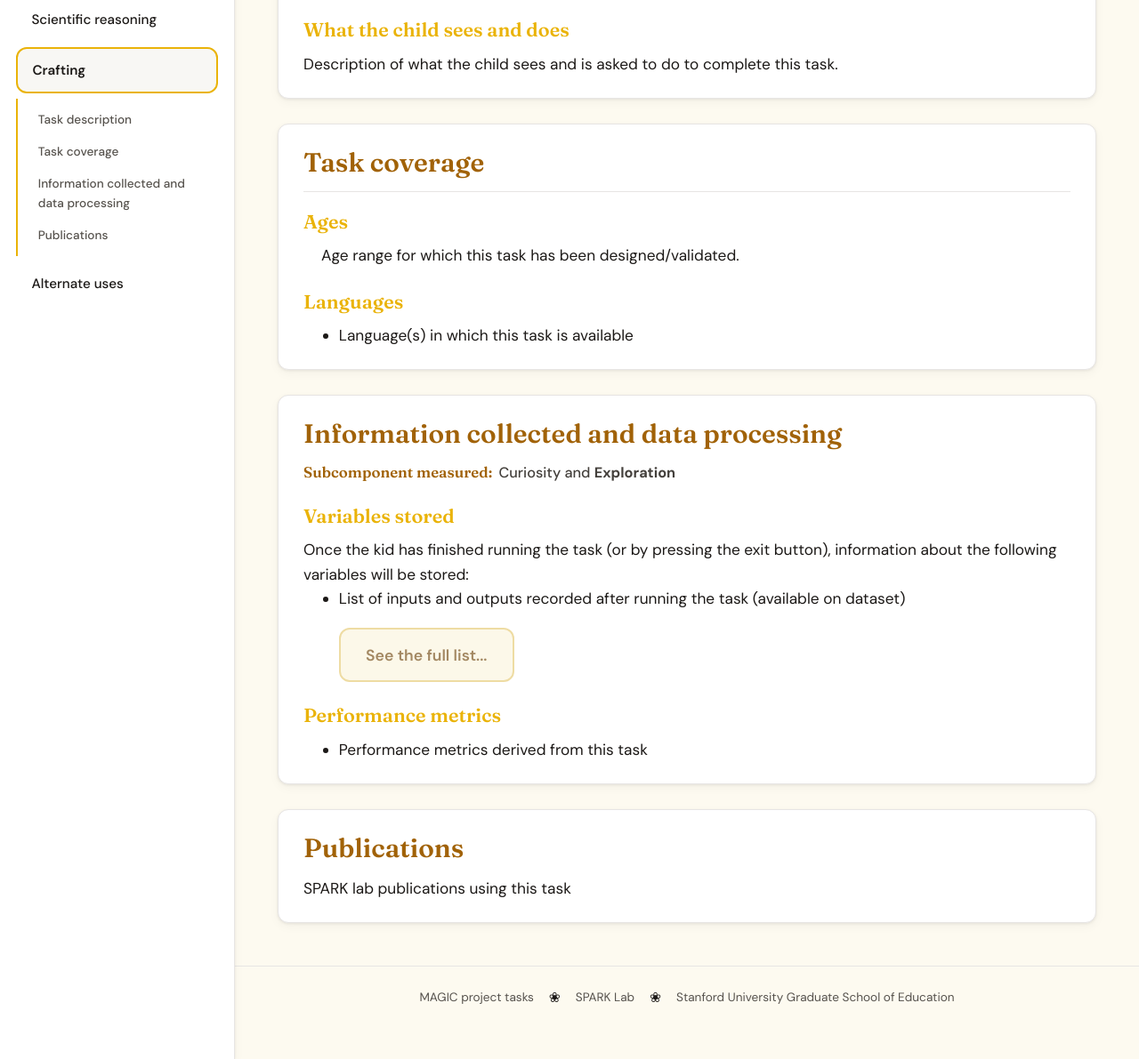
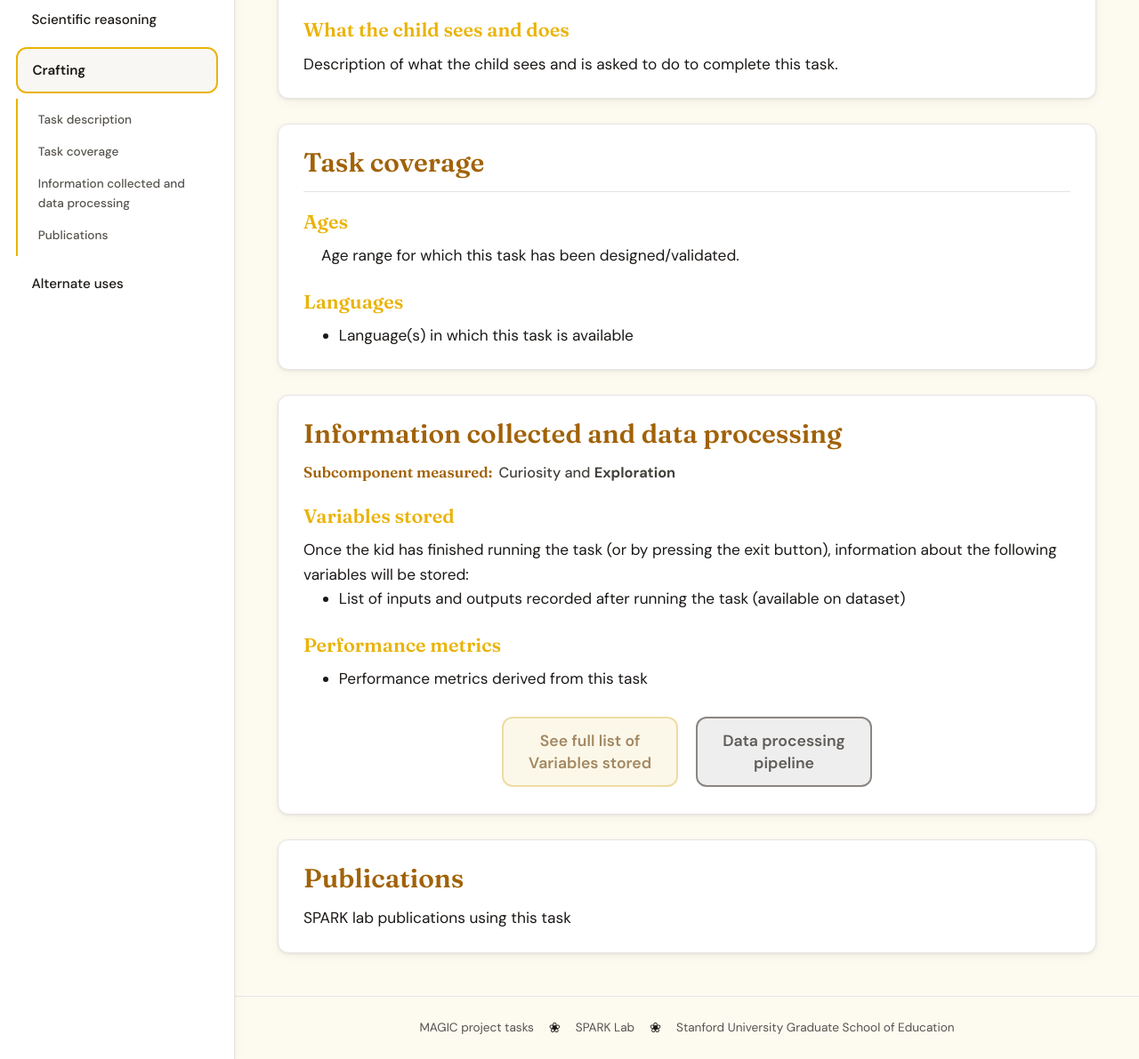
Before and after one commit to obradovic-spark/obradovic-spark.github.io, a Jekyll site: the page built from pages/crafting.md, in a window 1280 px wide and 1400 px high, scrolled down 483 px, cut to the strip 209-1400 px from the top of the window. Shown: the whole strip at 89% size. Built offline with Jekyll 4.4.1, drawn with Linux system fonts in a browser that asks for light colours.

Commit message:
Add: a second button to direct to the data pipeline

```diff
--- a/_includes/task-report.html
+++ b/_includes/task-report.html
@@ -77,18 +77,27 @@
     <div class="report-body report-body--indexed">
       {% include _includes/helpers/tagged-markdown.html text=include.variables_recorded %}
     </div>
-    <div class="variables-sheet">
+
+    <h3 class="report-subheading">Performance metrics</h3>
+    <div class="report-body report-body--indexed">
+      {% include _includes/helpers/tagged-markdown.html text=include.performance_metrics %}
+    </div>
+
+    <div class="info-section-links">
       <a class="variables-sheet-btn"
          href="{{ '/coming-soon/' | relative_url }}"
          target="_blank"
          rel="noopener noreferrer">
-        See the full list...
+        <span class="variables-sheet-btn-line">See full list of</span>
+        <span class="variables-sheet-btn-line">Variables stored</span>
       </a>
-    </div>
-
-    <h3 class="report-subheading">Performance metrics</h3>
-    <div class="report-body report-body--indexed">
-      {% include _includes/helpers/tagged-markdown.html text=include.performance_metrics %}
+      <a class="pipeline-link-btn"
+         href="{{ '/coming-soon/' | relative_url }}"
+         target="_blank"
+         rel="noopener noreferrer">
+        <span class="pipeline-link-btn-line">Data processing</span>
+        <span class="pipeline-link-btn-line">pipeline</span>
+      </a>
     </div>
   </section>
 
--- a/assets/css/magic.css
+++ b/assets/css/magic.css
@@ -591,29 +591,44 @@ body[data-active-task="alternate-uses"] {
   border-radius: 0 0.5rem 0.5rem 0;
 }
 
-.variables-sheet {
+.info-section-links {
   display: flex;
-  justify-content: flex-start;
-  margin: 1.15rem 0 0.35rem;
-  padding-left: 2.5rem;
+  flex-wrap: wrap;
+  align-items: center;
+  justify-content: center;
+  gap: 1rem 1.25rem;
+  margin: 1.75rem 0 0.35rem;
+}
+
+.variables-sheet-btn,
+.pipeline-link-btn {
+  display: inline-flex;
+  flex-direction: column;
+  align-items: center;
+  justify-content: center;
+  gap: 0.15rem;
+  padding: 0.9rem 1.75rem;
+  border-radius: var(--radius);
+  font-family: inherit;
+  font-size: 1.1rem;
+  font-weight: 600;
+  line-height: 1.25;
+  text-align: center;
+  text-decoration: none;
+  cursor: pointer;
+  transition: opacity 0.15s ease, background 0.15s ease, border-color 0.15s ease, color 0.15s ease;
 }
 
 .variables-sheet-btn {
-  display: inline-flex;
-  align-items: center;
-  justify-content: center;
-  padding: 0.9rem 1.75rem;
   border: 2px solid color-mix(in srgb, var(--task-accent) 45%, var(--border));
-  border-radius: var(--radius);
   background: color-mix(in srgb, var(--task-accent) 12%, var(--surface));
   color: color-mix(in srgb, var(--task-accent-deep) 55%, var(--text-muted));
-  font-family: inherit;
-  font-size: 1.1rem;
-  font-weight: 600;
-  text-decoration: none;
   opacity: 0.72;
-  cursor: pointer;
-  transition: opacity 0.15s ease, background 0.15s ease, border-color 0.15s ease, color 0.15s ease;
+}
+
+.variables-sheet-btn-line,
+.pipeline-link-btn-line {
+  display: block;
 }
 
 .variables-sheet-btn:hover {
@@ -621,6 +636,20 @@ body[data-active-task="alternate-uses"] {
   background: color-mix(in srgb, var(--task-accent) 18%, var(--surface));
   border-color: var(--task-accent);
   color: var(--task-accent-deep);
+}
+
+.pipeline-link-btn {
+  border: 2px solid #78716c;
+  background: color-mix(in srgb, #44403c 10%, var(--surface));
+  color: #44403c;
+  opacity: 0.85;
+}
+
+.pipeline-link-btn:hover {
+  opacity: 1;
+  background: color-mix(in srgb, #44403c 16%, var(--surface));
+  border-color: #292524;
+  color: #1c1917;
 }
 
 .placeholder-page {
```
